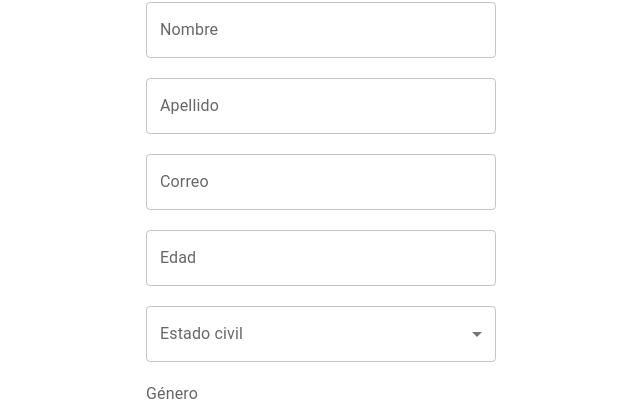
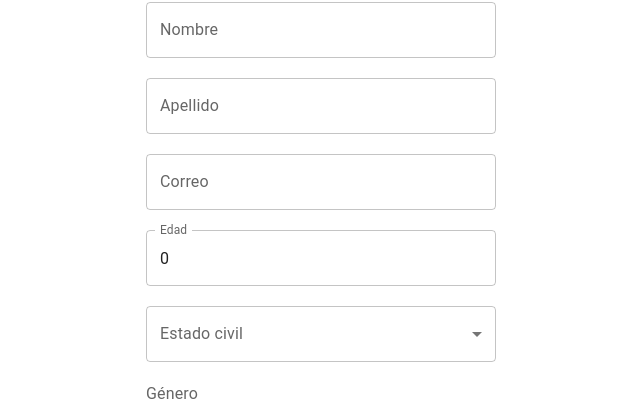
Before and after one commit to Oscar-Espana/Formik-Examples, a Next.js app: page / in a window 1280 px wide. Shown: the part 122-534 px from the top of the page, without its empty margins (319-959 px from the left). Built offline with nearby package versions, Linux system fonts and the light colour scheme.

Commit message:
feat: adding formik for user registration form

```diff
--- a/package.json
+++ b/package.json
@@ -18,6 +18,7 @@
     "@types/react-dom": "18.0.10",
     "eslint": "8.33.0",
     "eslint-config-next": "13.1.6",
+    "formik": "^2.2.9",
     "next": "13.1.6",
     "react": "18.2.0",
     "react-dom": "18.2.0",
--- /dev/null
+++ b/src/intefaces/index.ts
@@ -0,0 +1 @@
+export * from "./IUser";
--- a/src/pages/index.tsx
+++ b/src/pages/index.tsx
@@ -11,8 +11,25 @@ import {
   TextField,
 } from "@mui/material";
 import { civilStatus } from "@/constants/gender";
+import { useFormik } from "formik";
+import { IUser } from "@/intefaces";
+
+const defaultUser: IUser = {
+  firstName: "",
+  lastName: "",
+  email: "",
+  age: 0,
+  civilStatus: "",
+  gender: "",
+};
 
 const HomePage = () => {
+  const { values, handleChange, handleSubmit } = useFormik({
+    initialValues: defaultUser,
+    onSubmit: (values) => {
+      alert(JSON.stringify(values, null, 2));
+    },
+  });
   return (
     <Box
       sx={{
@@ -23,6 +40,7 @@ const HomePage = () => {
       }}
     >
       <Box
+        component={"form"}
         sx={{
           display: "flex",
           flexDirection: "column",
@@ -30,12 +48,43 @@ const HomePage = () => {
           maxWidth: "350px",
           gap: 2.5,
         }}
+        onSubmit={handleSubmit}
       >
-        <TextField label="Nombre" type="text" />
-        <TextField label="Apellido" type="text" />
-        <TextField label="Correo" type="email" />
-        <TextField label="Edad" type="number" />
-        <TextField select label="Estado civil">
+        <TextField
+          type="text"
+          name="firstName"
+          label="Nombre"
+          value={values.firstName}
+          onChange={handleChange}
+        />
+        <TextField
+          type="text"
+          name="lastName"
+          label="Apellido"
+          value={values.lastName}
+          onChange={handleChange}
+        />
+        <TextField
+          type="email"
+          name="email"
+          label="Correo"
+          value={values.email}
+          onChange={handleChange}
+        />
+        <TextField
+          type="number"
+          name="age"
+          label="Edad"
+          value={values.age}
+          onChange={handleChange}
+        />
+        <TextField
+          select
+          name="civilStatus"
+          label="Estado civil"
+          value={values.civilStatus}
+          onChange={handleChange}
+        >
           {civilStatus.map((option) => (
             <MenuItem key={option} value={option}>
               {option}
@@ -43,24 +92,25 @@ const HomePage = () => {
           ))}
         </TextField>
         <FormControl>
-          <FormLabel id="demo-controlled-radio-buttons-group">Género</FormLabel>
+          <FormLabel>Género</FormLabel>
           <RadioGroup
-            aria-labelledby="demo-controlled-radio-buttons-group"
-            name="controlled-radio-buttons-group"
+            name="gender"
+            value={values.gender}
+            onChange={handleChange}
           >
             <FormControlLabel
-              value="female"
+              value="femenino"
               control={<Radio />}
               label="Femenino"
             />
             <FormControlLabel
-              value="male"
+              value="masculino"
               control={<Radio />}
               label="Masculino"
             />
           </RadioGroup>
         </FormControl>
-        <Button variant="contained" sx={{ mt: 1 }}>
+        <Button variant="contained" sx={{ mt: 1 }} type="submit">
           Registrar
         </Button>
       </Box>
```
Also changed, not shown: src/intefaces/IUser.ts (added, +8 -0 lines), 1 other file (tests, documents, lock files or other folders).
